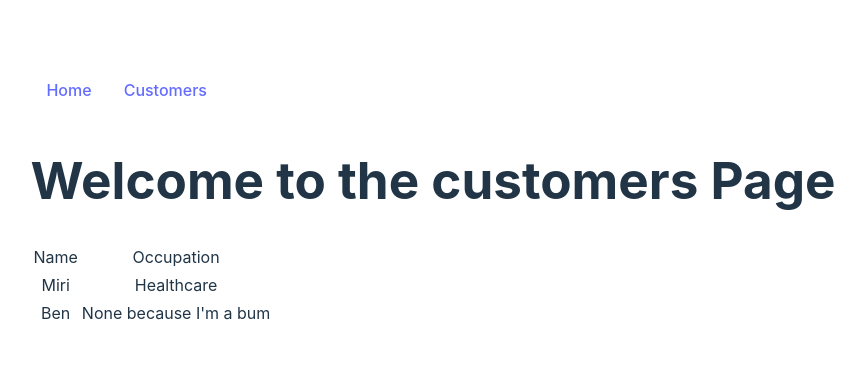
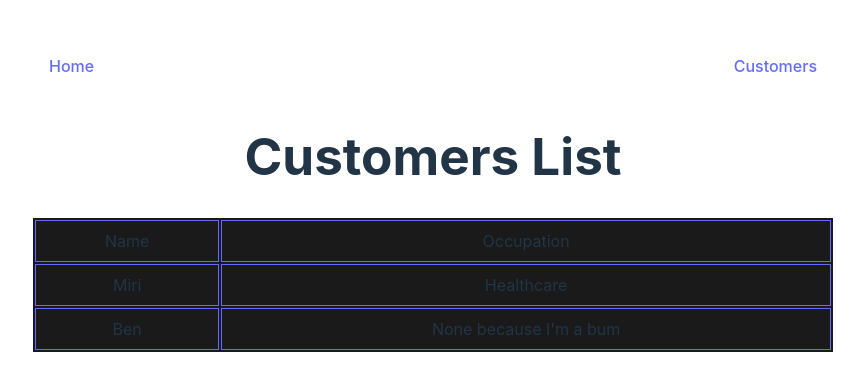
Before and after one commit to kuro5888/customersFE, a React (Vite) app: page /customers in a window 1280 px wide. Shown: the part 205-596 px from the top of the page, without its empty margins (207-1072 px from the left). Built offline with nearby package versions, Linux system fonts and the light colour scheme.

Commit message:
Cleaned up CSS so it's less scruffy

```diff
--- a/src/App.tsx
+++ b/src/App.tsx
@@ -18,10 +18,12 @@ function App() {
           </ul>
         </nav>
 
-        <Routes>
-          <Route path="/" Component={Home} />
-          <Route path="/customers" Component={Customers} />
-        </Routes>
+        <main>
+          <Routes>
+            <Route path="/" Component={Home} />
+            <Route path="/customers" Component={Customers} />
+          </Routes>
+        </main>
       </div>
     </Router>
   );
--- a/src/Pages/Customers/Customers.tsx
+++ b/src/Pages/Customers/Customers.tsx
@@ -30,7 +30,7 @@ const Customers: React.FC = () => {
 
   return (
     <>
-      <h1>Welcome to the customers Page</h1>
+      <h1>Customers List</h1>
       <table>
         <tr>
           <td>Name</td>
--- a/src/index.css
+++ b/src/index.css
@@ -40,6 +40,9 @@ ul {
   padding: 0;
   margin: 0;
   overflow: hidden;
+  display: flex;
+  align-items: flex-start;
+  justify-content: space-between;
 }
 
 li {
@@ -84,3 +87,17 @@ button:focus-visible {
     background-color: #f9f9f9;
   }
 }
+
+table {
+  width: 100%;
+  background-color: #1a1a1a;
+}
+
+td {
+  border: 1px solid #646cff;
+  padding: 8px;
+}
+
+main {
+  min-width: 50rem;
+}
```
